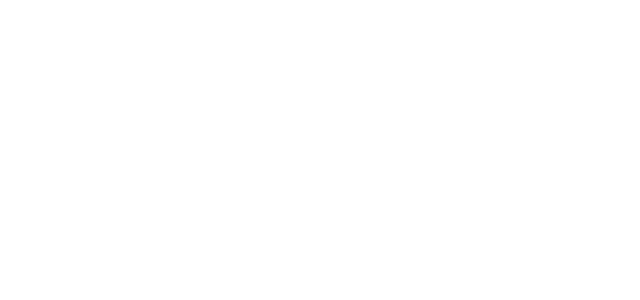
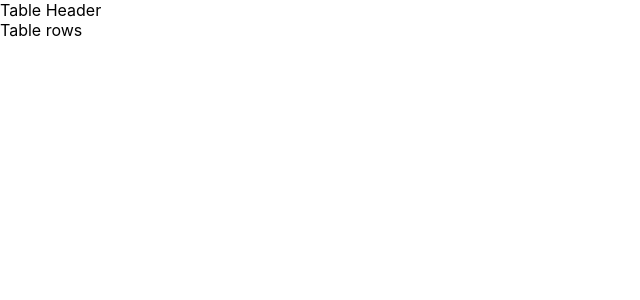
Before and after one commit to Profile/nextjs-datasheet, a Next.js app: page /sheets in a window 1280 px wide. Shown: the top 300 px of the page, without its empty margins (0-640 px from the left). Built offline with nearby package versions, Linux system fonts and the light colour scheme.

Commit message:
Add basic classnames and boilerplate

```diff
--- a/pages/sheets/index.js
+++ b/pages/sheets/index.js
@@ -1,4 +1,5 @@
 import Head from 'next/head';
+import styles from '../../styles/Sheets.module.css'
 
 const employee = () => ({
     id: Date.now(),
@@ -19,7 +20,11 @@
       </Head>
 
       <main>
-          {/* TODO: Search functionality*/}
+          <div className={styles.container}>
+              <div className={styles.tableHeader}> Table Header </div>
+              <div> {/* TODO: Search functionality*/} </div>
+              <div className={styles.tableContentRows}> Table rows </div>
+          </div>
           {/* TODO: Some basic validations (date, phone number validation etc.)*/}
           {/* TODO: Pagination*/}
       </main>
--- a/styles/Sheets.module.css
+++ b/styles/Sheets.module.css
@@ -0,0 +1,11 @@
+.container {
+    min-height: 100vh;
+}
+
+.tableHeader {
+
+}
+
+.tableContentRows {
+
+}
```
